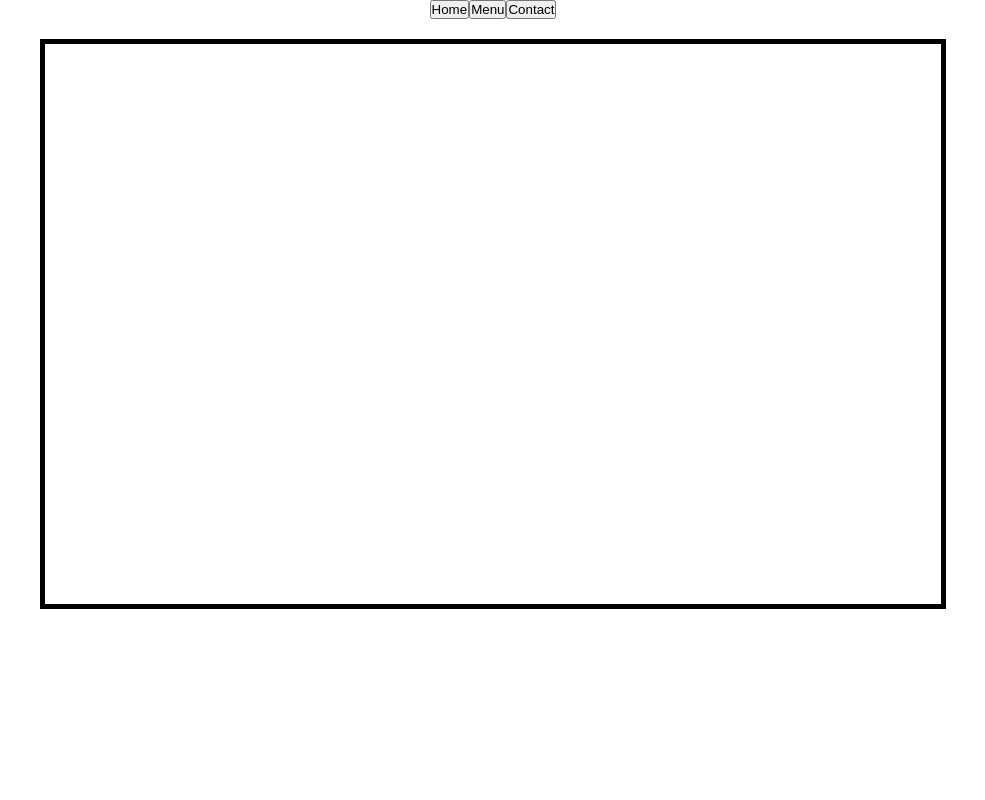
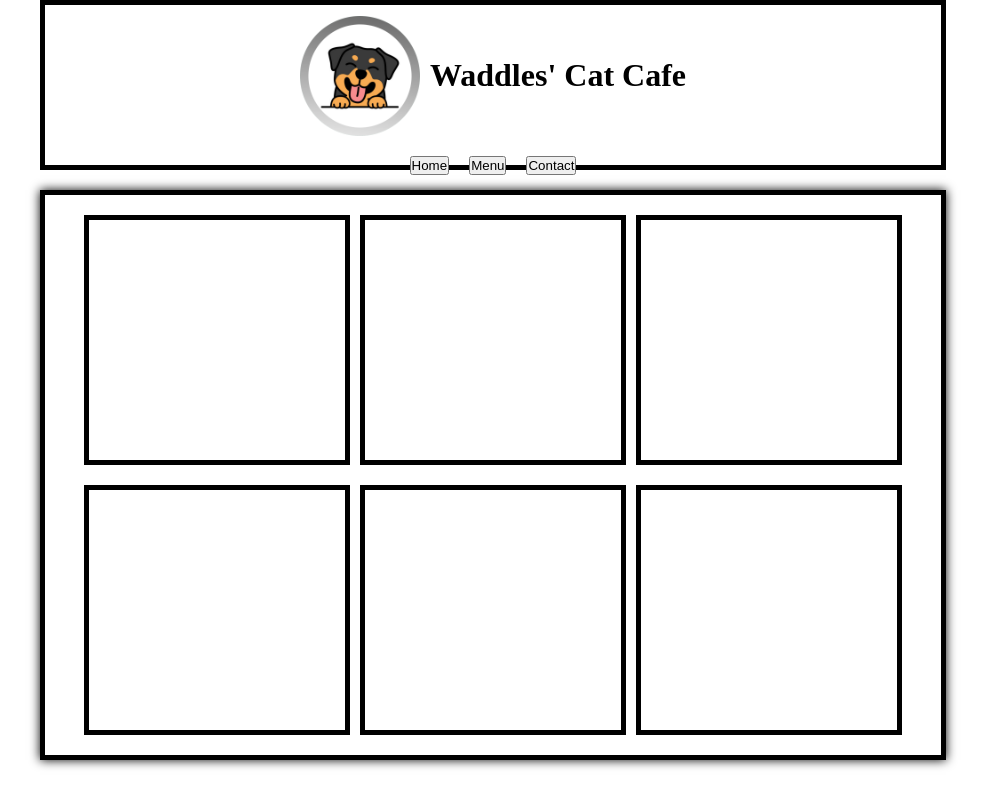
Before and after one commit to ceejpineda/Restaurant-Page, a website built with webpack: page dist/index.html in a window 1280 px wide. Both pictures are taken after a click on the button "Menu". Shown: the whole page, without its empty margins (147-1132 px from the left). Built offline with nearby package versions, Linux system fonts and the light colour scheme.

Commit message:
Logic done, just design

```diff
--- a/package.json
+++ b/package.json
@@ -17,6 +17,10 @@
   },
   "homepage": "https://github.com/ceejpineda/Restaurant-Page#readme",
   "devDependencies": {
+    "css-loader": "^6.7.2",
+    "file-loader": "^6.2.0",
+    "style-loader": "^3.3.1",
+    "url-loader": "^4.1.1",
     "webpack": "^5.75.0",
     "webpack-cli": "^5.0.0"
   }
--- a/src/index.js
+++ b/src/index.js
@@ -3,6 +3,7 @@ console.log("IT RUNS!");
 
 
 import layout from './modules/layout'
+import './style.css'
 
 layout.createPage();
 layout.loadFunction();
--- a/src/modules/home.js
+++ b/src/modules/home.js
@@ -12,7 +12,7 @@ function loadHome() {
     location.classList.add('location');
 
     //Making the Intro;
-    const introText = "CJ's Cat Cafe (CCC), is the best cafe in the city";
+    const introText = "Waddles' Cat Cafe, is the best cafe in the city";
     const introTextWrap = document.createElement('p');
     introTextWrap.innerText = introText;
     intro.appendChild(introTextWrap);
@@ -33,7 +33,11 @@ function loadHome() {
     hours.appendChild(hoursTextWrap);
 
     //Making the Location Info;
-    const locationText = '222-2-8 Cat Street Persian Avenue Siamese City, Philippines'
+    const locationText = `
+    222-2-8 Siamese Street
+    Persian Avenue
+    Puspin City
+    Philippines`
     const locationTextWrap = document.createElement('p');
     locationTextWrap.innerText = locationText;
     location.appendChild(locationTextWrap);
--- a/src/modules/layout.js
+++ b/src/modules/layout.js
@@ -1,21 +1,31 @@
 import loadHome from "./home";
 import loadContact from "./contact";
+import loadMenu from "./menu";
+import Waddles from './waddles.png';
 
 const layout = (() => {
 
     const createPage = () =>{
         const content = document.getElementById('content');
         const navMenu = createNav();
-        const body = createElement('div', 'body')
+        const header = createElement('div', 'header');
+        const body = createElement('div', 'body');
+        const title = createTitle();
 
-        content.appendChild(navMenu);
+        header.appendChild(title);
+        header.appendChild(navMenu);
+
+        content.appendChild(header);
         content.appendChild(body);
     }
 
     const loadFunction = () => {
         const home = document.getElementById("Home");
-        const contact = document.getElementById("Contact")
-        const body = document.querySelector(".body")
+        const contact = document.getElementById("Contact");
+        const menu = document.getElementById("Menu");
+
+        const body = document.querySelector(".body");
+
         home.addEventListener('click', ()=>{
             clearBody()
             body.appendChild(loadHome());
@@ -23,6 +33,11 @@ const layout = (() => {
         contact.addEventListener('click', ()=>{
             clearBody()
             body.appendChild(loadContact())
+        });
+        menu.addEventListener('click', ()=>{
+            console.log("hehe")
+            clearBody()
+            body.appendChild(loadMenu())
         });
 
    }
@@ -64,8 +79,20 @@ const layout = (() => {
         return body;
     }
 
-    const createFooter = () =>{
+    const createTitle = () =>{
+        const title = createElement('div', 'title');
 
+        const waddlesImage = new Image();
+        waddlesImage.src = Waddles;
+        waddlesImage.id = "waddlesImage";
+
+        const h1Title = document.createElement('h1');
+        h1Title.innerText = "Waddles' Cat Cafe";
+
+        title.appendChild(waddlesImage);
+        title.appendChild(h1Title);
+
+        return title;
     }
 
     return {createPage, loadFunction};
--- a/src/modules/menu.js
+++ b/src/modules/menu.js
@@ -0,0 +1,13 @@
+function loadMenu() {
+    const menuContainer = document.createElement('div');
+    menuContainer.classList.add('menuContainer');
+    for(let i=1; i<=6; i++){
+        let menuItem = document.createElement('div');
+        menuItem.classList.add('menuItem');
+        menuItem.dataset.itemNumber = i;
+        menuContainer.appendChild(menuItem);
+    }
+    return menuContainer;
+}
+
+export default loadMenu;
--- /dev/null
+++ b/src/style.css
@@ -0,0 +1,84 @@
+:root{
+
+}
+
+*, *::before, *::after{
+    margin: 0;
+    padding: 0;
+}
+#content{
+    display: flex;
+    flex-direction: column;
+    flex-wrap: wrap;
+    align-items: center;
+    justify-content: center;
+    flex: 1;
+    gap: 20px;
+}
+
+.header{
+    display: flex;
+    align-items: center;
+    flex-direction: column;
+    justify-content: center;
+    border: thick solid black;
+    width: 70vw;
+    height: 20vh;
+    flex-grow: 1;
+}
+.body{
+    display: flex;
+    flex-direction: column;
+    align-items: center;
+    justify-content: center;
+    flex-grow: 1;
+    height: 70vh;
+    width: 70vw;
+    border: thick solid black;
+    outline: none;
+    border-color: black;
+    box-shadow: 0 0 10px black;
+}
+.title{
+    display: flex;
+    align-items: center;
+    gap: 10px;
+    padding: 20px;
+    flex-grow: 1;
+}
+.navBar{
+    display: flex;
+    gap:20px;
+    justify-self: center;
+}
+
+.homeContainer{
+    display: flex;
+    flex-direction: column;
+    gap: 20px;
+    text-align: center;
+    flex-grow: 1;
+}
+.menuContainer{
+    display: grid;
+    grid-template-columns: repeat(3, 20vw);
+    align-items: center;
+    justify-content: center;
+    gap: 20px;
+}
+.menuItem{
+    display: flex;
+    border: thick solid black;
+    justify-self: center;
+    width: 20vw;
+    height: 30vh;
+
+}
+.intro{
+    padding: 20px;
+}
+#waddlesImage{
+    width: 120px;
+    height: 120px;
+    object-fit: contain;
+}
--- /dev/null
+++ b/webpack.config.js
@@ -0,0 +1,26 @@
+const path = require('path');
+
+module.exports = {
+  entry: './src/index.js',
+  output: {
+    filename: 'main.js',
+    path: path.resolve(__dirname, 'dist'),
+  },   performance: {
+    hints: false,
+    maxEntrypointSize: 512000,
+    maxAssetSize: 512000
+},
+ module: {
+   rules: [
+     {
+       test: /\.css$/i,
+       use: ['style-loader', 'css-loader'],
+     },
+     {
+        test: /\.(jpe?g|png|gif|svg)$/,
+        type: 'asset/resource'
+
+     },
+    ]
+ },
+};
```
Also changed, not shown: dist/2840d9bf1f31021385eb.png (added), dist/2840d9bf1f31021385eb4b72aecc36c1.png (added), dist/7a2a1a83d5565cd55350.png (added), dist/b783d29cf106c0b487098f812aad4f33.png (added), dist/index.html, dist/main.js, dist/style.css (deleted), src/modules/waddles.png (added), 1 other file.
